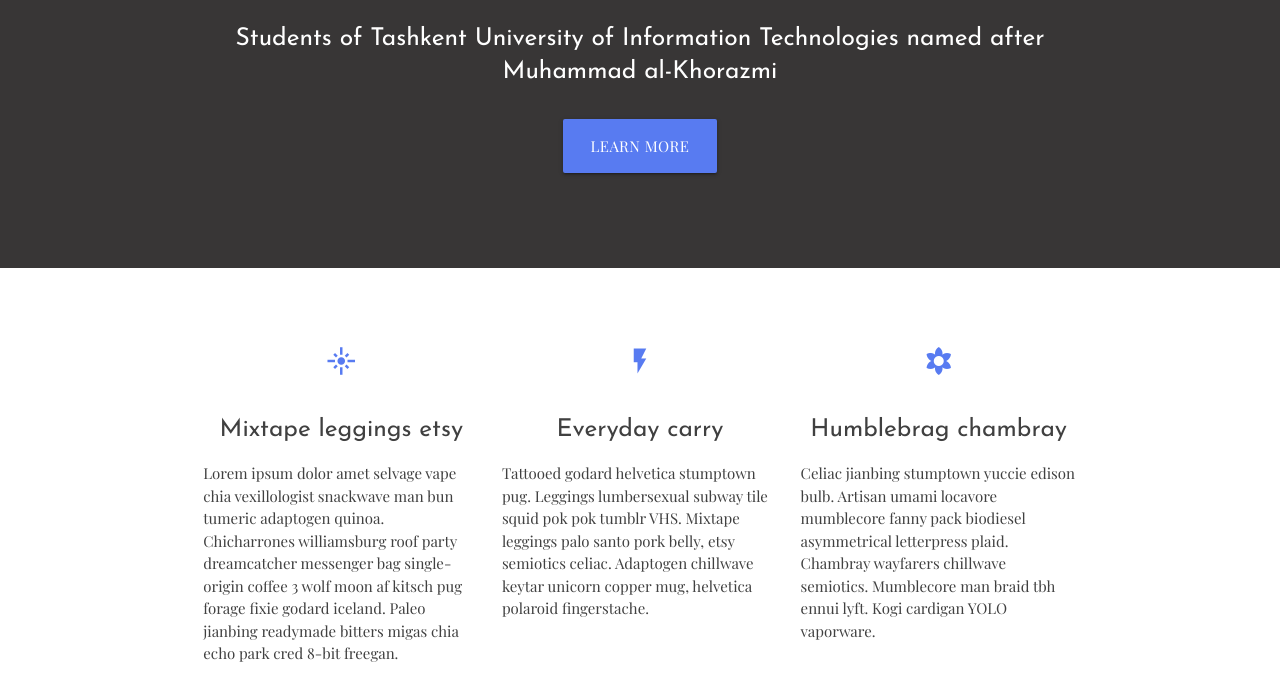
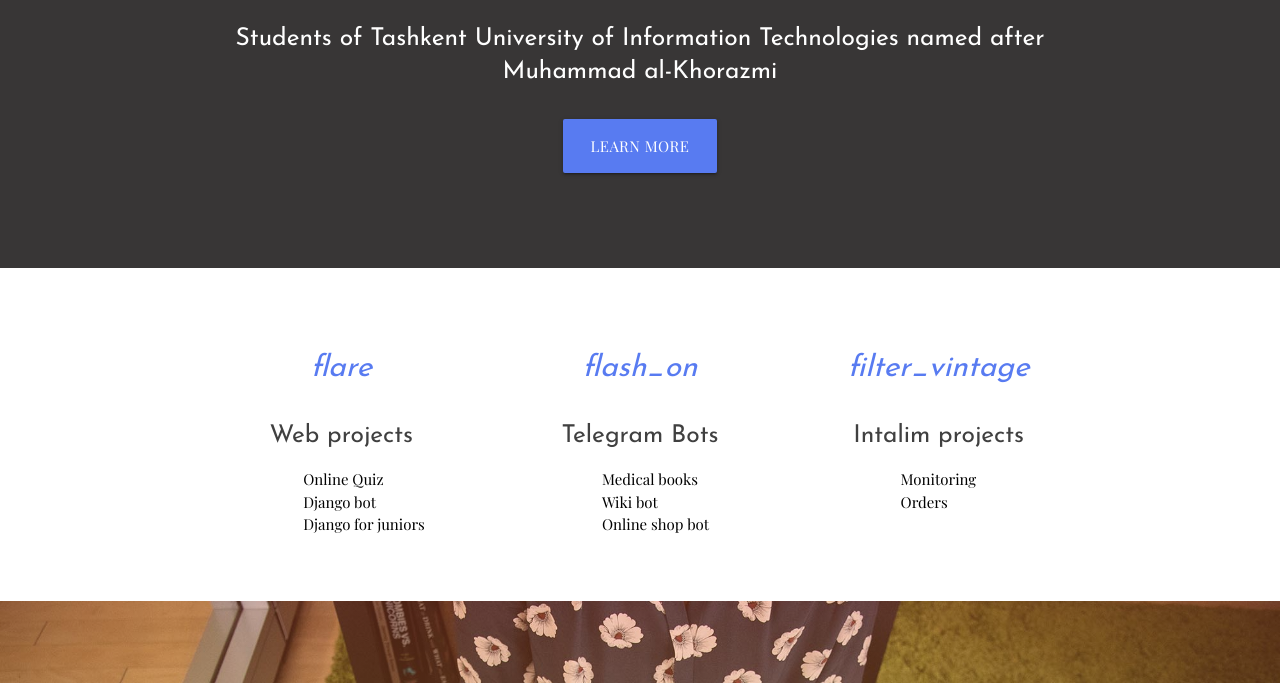
Before and after one commit to onlysharifjon/portfolio-web, a plain HTML site: page index.html in a window 1280 px wide. Shown: the part 269-952 px from the top of the page. Drawn offline with nearby package versions, Linux system fonts and the light colour scheme.

Commit message:
edit dilshod

```diff
--- a/index.html
+++ b/index.html
@@ -11,7 +11,7 @@
   <link rel="shortcut icon" href="images/favicon.ico" type="image/x-icon">
 
   <!-- Import CSS files and fonts from external sources -->
-  <link rel="stylesheet" href="https://fonts.googleapis.com/icon?family=Material+Icons">
+  <link href="https://fonts.googleapis.com/css2?family=Material+Symbols+Outlined:opsz,wght,FILL,GRAD@48,300,0,0" rel="stylesheet">
   <link href="https://fonts.googleapis.com/css?family=Josefin+Sans|Playfair+Display&display=swap" rel="stylesheet">
   <link rel="stylesheet" href="https://cdnjs.cloudflare.com/ajax/libs/materialize/1.0.0/css/materialize.min.css">
 
@@ -68,9 +68,13 @@
               <h2 class="center primary-text">
                 <i class="small material-icons">flare</i>
               </h2>
-              <h5 class="center">Mixtape leggings etsy</h5>
+              <h5 class="center">Web projects</h5>
               <p class="light">
-                Lorem ipsum dolor amet selvage vape chia vexillologist snackwave man bun tumeric adaptogen quinoa. Chicharrones williamsburg roof party dreamcatcher messenger bag single-origin coffee 3 wolf moon af kitsch pug forage fixie godard iceland. Paleo jianbing readymade bitters migas chia echo park cred 8-bit freegan.
+                <ul>
+                  <li><a href="https://github.com/onlysharifjon/onlinequiz">Online Quiz</a></li>
+                  <li><a href="https://github.com/onlysharifjon/django-connect-to-tgbot">Django bot</a></li>
+                    <li><a href="https://github.com/onlysharifjon/Django2">Django for juniors</a></li>
+                </ul>
               </p>
             </div>
           </div>
@@ -80,9 +84,14 @@
               <h2 class="center primary-text">
                 <i class="small material-icons">flash_on</i>
               </h2>
-              <h5 class="center">Everyday carry</h5>
+              <h5 class="center">Telegram Bots</h5>
               <p class="light">
-                Tattooed godard helvetica stumptown pug. Leggings lumbersexual subway tile squid pok pok tumblr VHS. Mixtape leggings palo santo pork belly, etsy semiotics celiac. Adaptogen chillwave keytar unicorn copper mug, helvetica polaroid fingerstache.
+                <ul>
+                <li><a href="https://github.com/onlysharifjon/med_bot">Medical books</a></li>
+                <li><a href="https://github.com/onlysharifjon/internet_finder">Wiki bot</a></li>
+                <li><a href="https://github.com/onlysharifjon/O_N_L_Y_bot">Online shop bot</a></li>
+                </ul>
+
               </p>
             </div>
           </div>
@@ -92,9 +101,13 @@
               <h2 class="center primary-text">
                 <i class="small material-icons">filter_vintage</i>
               </h2>
-              <h5 class="center">Humblebrag chambray</h5>
+              <h5 class="center">Intalim projects </h5>
               <p class="light">
-                Celiac jianbing stumptown yuccie edison bulb. Artisan umami locavore mumblecore fanny pack biodiesel asymmetrical letterpress plaid. Chambray wayfarers chillwave semiotics. Mumblecore man braid tbh ennui lyft. Kogi cardigan YOLO vaporware.
+                <ul>
+                  <li><a href="https://github.com/onlysharifjon/ndt_new">Monitoring</a></li>
+                  <li><a href="https://github.com/onlysharifjon/autointalim">Orders</a></li>
+
+                </ul>
               </p>
             </div>
           </div>
--- a/styles/style.css
+++ b/styles/style.css
@@ -190,3 +190,10 @@
         top: 25px;
     }
 }
+
+ul a{
+    color: black;
+    display: flex;
+    align-items: center;
+    padding-left: 100px;
+}
```
